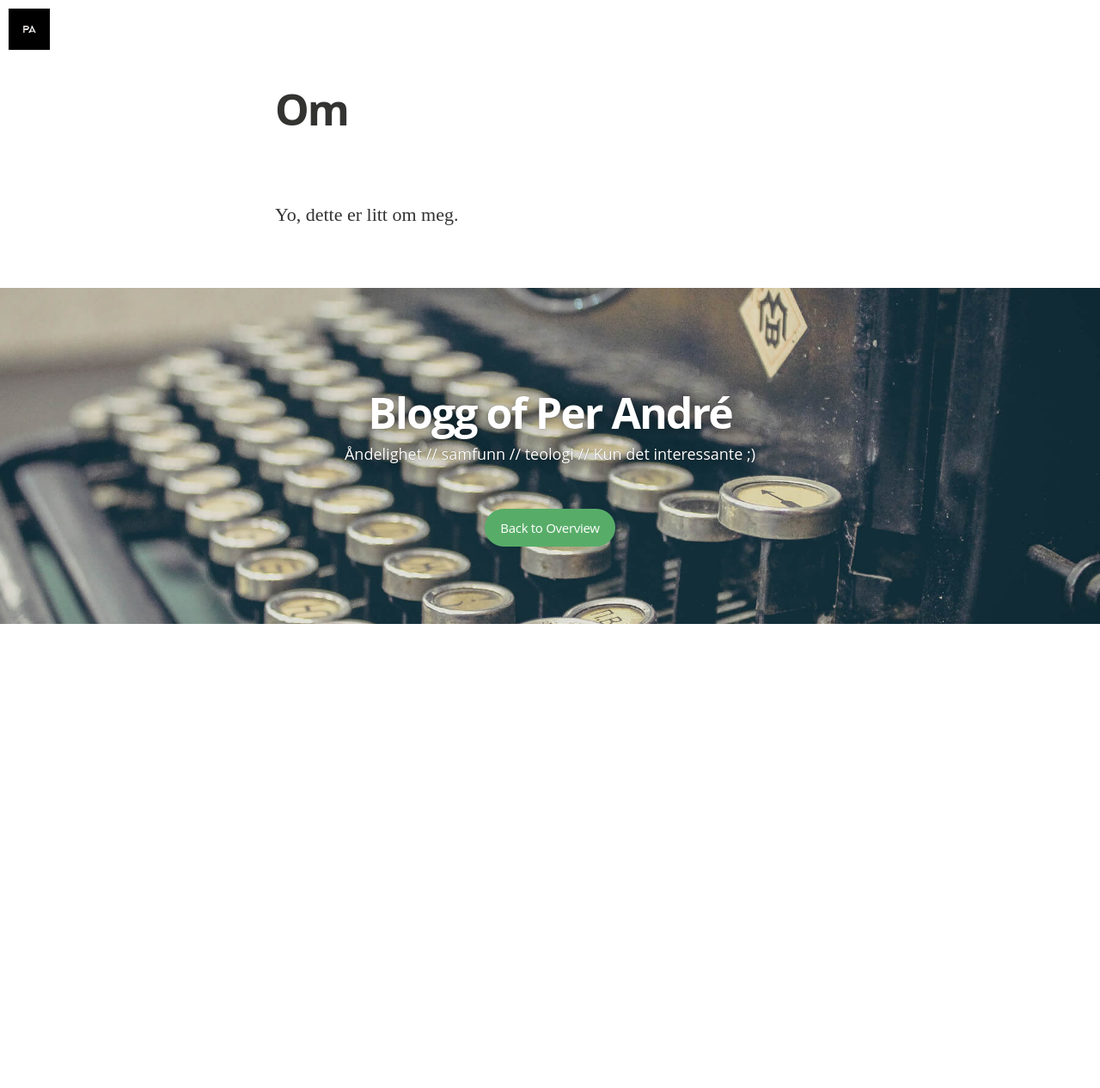
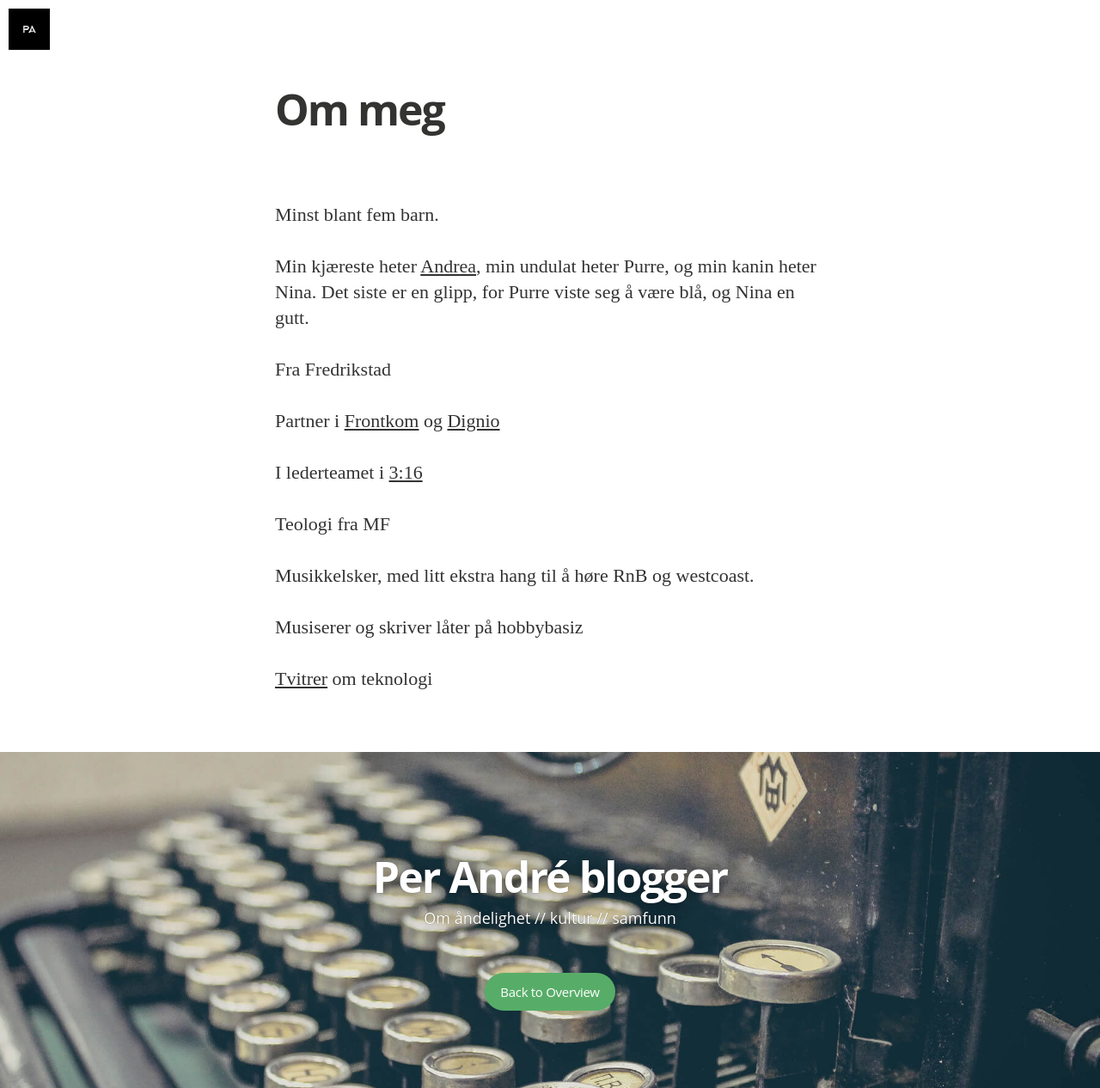
Before and after one commit to perandre/no, a Jekyll site: the page built from om.md, in a window 1280 px wide. Shown: the whole page at 86% size. Built offline with Jekyll 4.4.1, drawn with Linux system fonts in a browser that asks for light colours; nearby versions of some CDN libraries; some web fonts are replaced; Markdown is read by kramdown in place of the engine named in the settings; before the commit the page ends 900 px from its top, so only the background shows below that.

Commit message:
New content

```diff
--- a/_config.yml
+++ b/_config.yml
@@ -6,9 +6,9 @@ highlighter: pygments
 permalink: /:year/:title/
 
 # Site settings
-title: "Blogg of Per André"
+title: "Per André blogger"
 description: > # this means to ignore newlines until "email:"
-   Åndelighet // samfunn // teologi // Kun det interessante ;)
+   Om åndelighet // kultur // samfunn
 
 email: perandre@gmail.com
 #blog logo
--- a/om.md
+++ b/om.md
@@ -1,6 +1,22 @@
 ---
 layout: page
-title: Om
+title: Om meg
 permalink: /om/
 ---
-Yo, dette er litt om meg.
+Minst blant fem barn.
+
+Min kjæreste heter [Andrea](http://andreawahlberg.wordpress.com), min undulat heter Purre, og min kanin heter Nina. Det siste er en glipp, for Purre viste seg å være blå, og Nina en gutt.
+
+Fra Fredrikstad
+
+Partner i [Frontkom](http://wwwfrontkom.no) og [Dignio](http://www.dignio.no)
+
+I lederteamet i [3:16](http://www.3-16.no)
+
+Teologi fra MF
+
+Musikkelsker, med litt ekstra hang til å høre RnB og westcoast.
+
+Musiserer og skriver låter på hobbybasiz
+
+[Tvitrer](https://twitter.com/perandre) om teknologi
```
